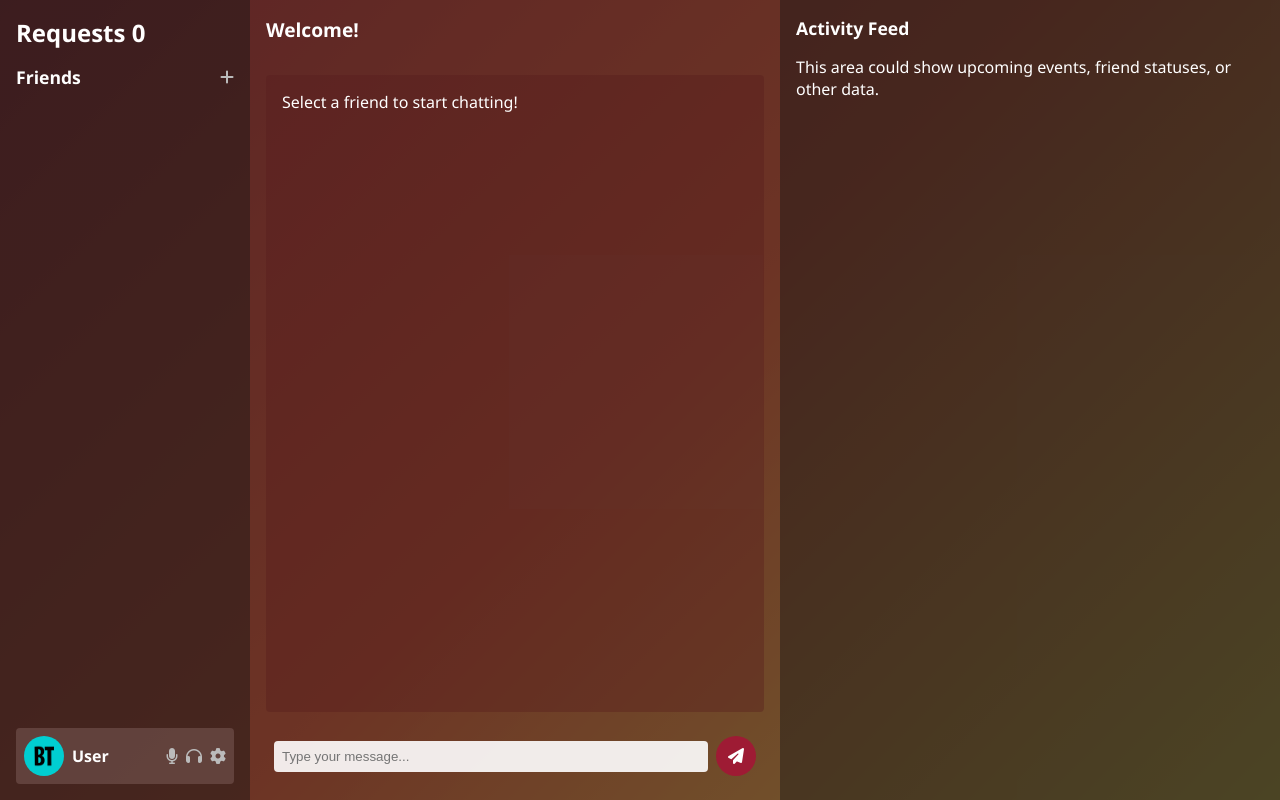
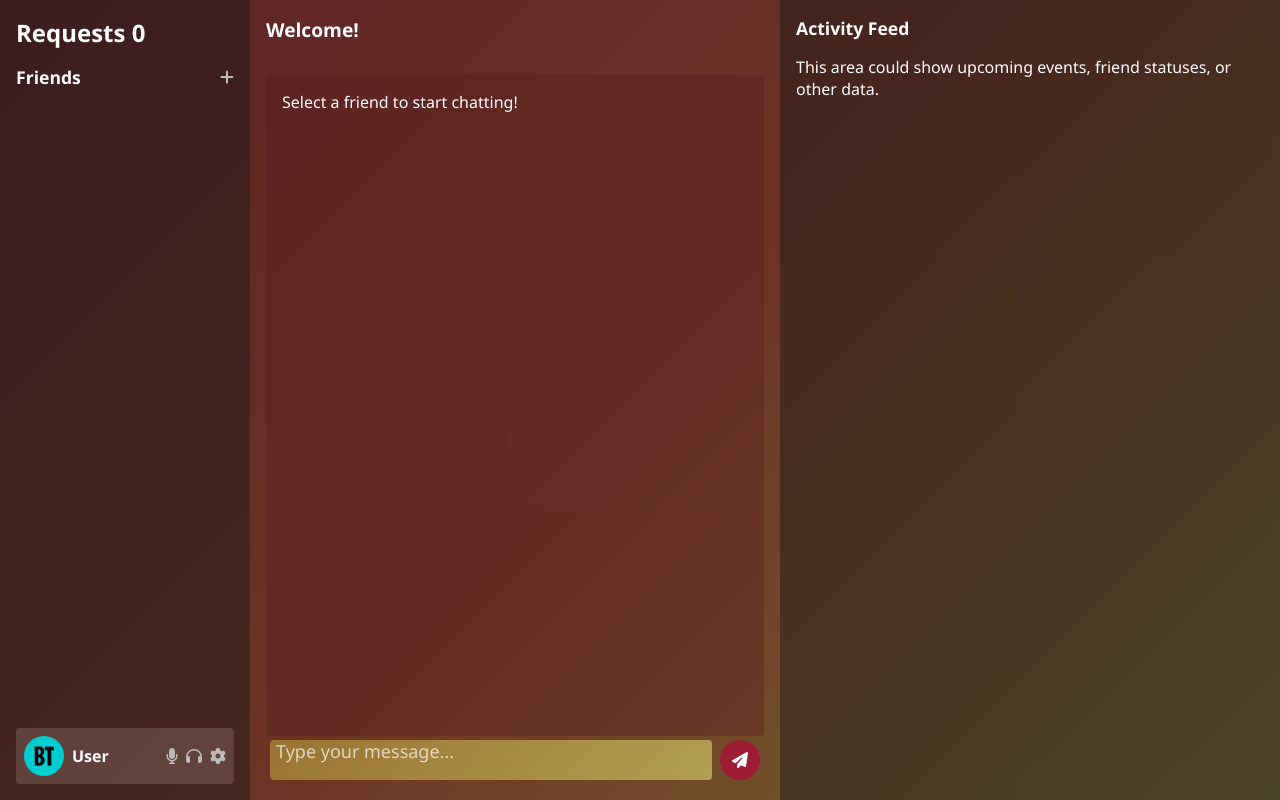
Before and after one commit to davidvillon04/blinktalk, a Flask app: page /user_home in a window 1280 px wide. Run offline with Flask 3, Linux system fonts and the light colour scheme; the visitor is signed in with stand-in values (Sample User, id 1); data that the repository does not hold is empty; some libraries are stand-ins or nearby versions.

Commit message:
Updating text box

```diff
--- a/backend/static/css/styles.css
+++ b/backend/static/css/styles.css
@@ -445,10 +445,8 @@ meter::-moz-meter-bar {
 .chat-footer {
     display: flex;
     flex-direction: column; /* one item on top (typing indicator), one item below (input row) */
-    padding: 8px;
-    gap: 6px; /* vertical gap between typing indicator & input row */
+    padding: 4px;
     flex-shrink: 0; /* so it won't shrink away if the container is too small */
-    margin-top: 1rem; /* optional space above */
   }
 .chat-footer input {
     flex: 1;
@@ -473,8 +471,8 @@ meter::-moz-meter-bar {
   }
 
 #typingIndicator {
-    font-size: 0.9rem;
-    color: #aaa;
+    font-size: 1rem;
+    color: #dadada;
     display: none; /* hidden by default, shown by JS when user_typing event arrives */
   }
 
@@ -613,3 +611,37 @@ meter::-moz-meter-bar {
   .send-button:hover {
     background-color: #b61c38; /* Slightly brighter red on hover */
   }
+
+/* Ensure that long message content wraps within its container */
+.chat-message > div > div:last-child {
+    display: block;
+    word-break: break-word;
+    overflow-wrap: break-word;
+    white-space: pre-wrap;
+    max-width: 100%;
+  }
+
+  /* Style for the multi-line chat input */
+  .chat-footer .input-row textarea {
+    font-family: "Segoe UI", Tahoma, Geneva, Verdana, sans-serif;
+    font-size: 18px;        /* control the font size */
+    background: linear-gradient(130deg, #b8a13d98, #c5b65dc4);
+    color: white;
+    min-height: 18px;       /* shorter baseline */
+    line-height: 18px;      /* match the min-height for a single line */
+    max-height: 120px;      /* can still grow up to this */
+    padding: 2px 6px;       /* small vertical padding to keep it short */
+    resize: none;           /* prevent manual resizing */
+    overflow-y: hidden;     /* hide scroll until needed */
+    border: none;
+    border-radius: 4px;
+    box-sizing: border-box; /* ensures padding doesn’t expand total size unexpectedly */
+    word-break: break-word;
+    white-space: pre-wrap;
+  }
+
+  /* In your styles.css, inside or after the .chat-footer .input-row textarea rules: */
+.chat-footer .input-row textarea::placeholder {
+    color: #ffffff;     /* White placeholder text */
+    opacity: 0.7;    /* Adjust the opacity if you like a slightly lighter look */
+  }
--- a/backend/static/js/user_home.js
+++ b/backend/static/js/user_home.js
@@ -484,6 +484,7 @@ function sendChatMessage() {
 
    // Clear the input field and re-focus it
    inputField.value = "";
+   inputField.style.height = "40px";
    inputField.focus();
 }
 
@@ -605,3 +606,18 @@ function parseMySQLDateTime(mysqlDateStr) {
    }
    return dateObj;
 }
+
+function autoResize(textarea) {
+   // Reset height to let the textarea shrink if needed
+   textarea.style.height = "auto";
+   const newHeight = textarea.scrollHeight;
+   // If new height is within our max-height limit, hide the scrollbar
+   if (newHeight <= 200) {
+      textarea.style.overflowY = "hidden";
+      textarea.style.height = newHeight + "px";
+   } else {
+      // If content exceeds our max, fix the height and enable scrollbar
+      textarea.style.height = "200px";
+      textarea.style.overflowY = "auto";
+   }
+}
--- a/backend/templates/user_home.html
+++ b/backend/templates/user_home.html
@@ -66,21 +66,17 @@
       <!-- The footer with the text box pinned at the bottom -->
       <div class="chat-footer">
          <!-- Typing indicator row -->
-         <div
-            id="typingIndicator"
-            style="display: none; font-size: 0.9rem; color: #aaa; margin-bottom: 6px"
-         ></div>
+         <div id="typingIndicator"></div>
 
          <!-- Input + Button row -->
          <div class="input-row">
-            <input
-               type="text"
+            <textarea
                id="chatInputField"
                placeholder="Type your message..."
                onkeydown="handleChatKeyDown(event)"
-               oninput="handleTyping()"
+               oninput="handleTyping(); autoResize(this)"
                style="flex: 1"
-            />
+            ></textarea>
             <button class="send-button" onclick="sendChatMessage()">
                <i class="fa-solid fa-paper-plane"></i>
             </button>
```
